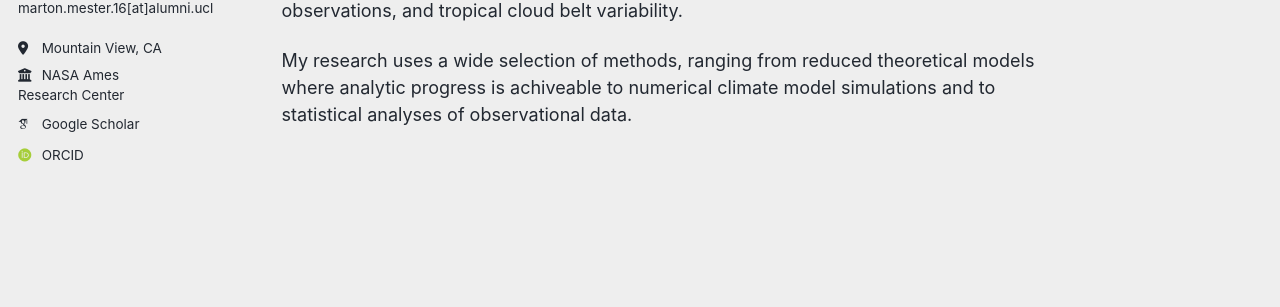
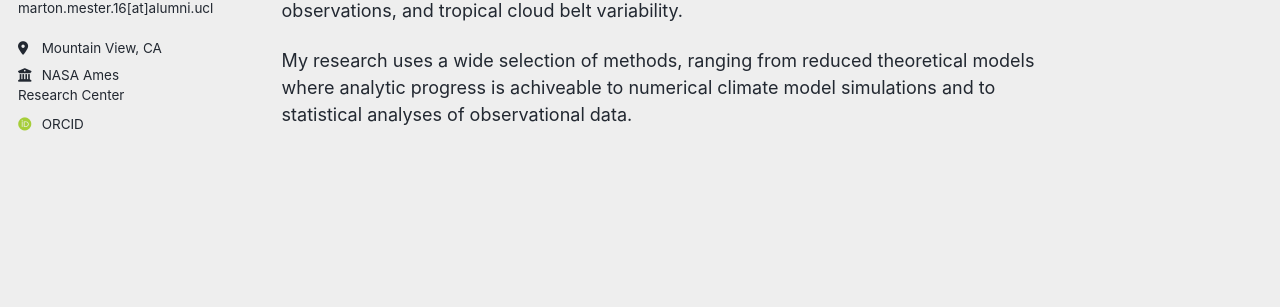
Before and after one commit to thengc6369/thengc6369.github.io, a Jekyll site: the page built from _pages/about.md, in a window 1280 px wide. Shown: the part 382-689 px from the top of the page. Built offline with Jekyll 4.4.1, drawn with Linux system fonts in a browser that asks for light colours; some web fonts are replaced; a script bundle is joined from its source files by our own code; library files that are not in the unit come from our copies.

Commit message:
Update _config.yml

```diff
--- a/_config.yml
+++ b/_config.yml
@@ -33,7 +33,7 @@ author:
   # Academic websites
   academia         : # URL
   arxiv            : # URL - Update with the correct link to your profile
-  googlescholar    : "https://scholar.google.com/citations?user=PS_CX0AAAAAJ"
+  googlescholar    : # "https://scholar.google.com/citations?user=PS_CX0AAAAAJ"
   inspire-hep      : # URL
   impactstory      : # URL
   orcid            : "https://orcid.org/0000-0002-8005-2999"
```
